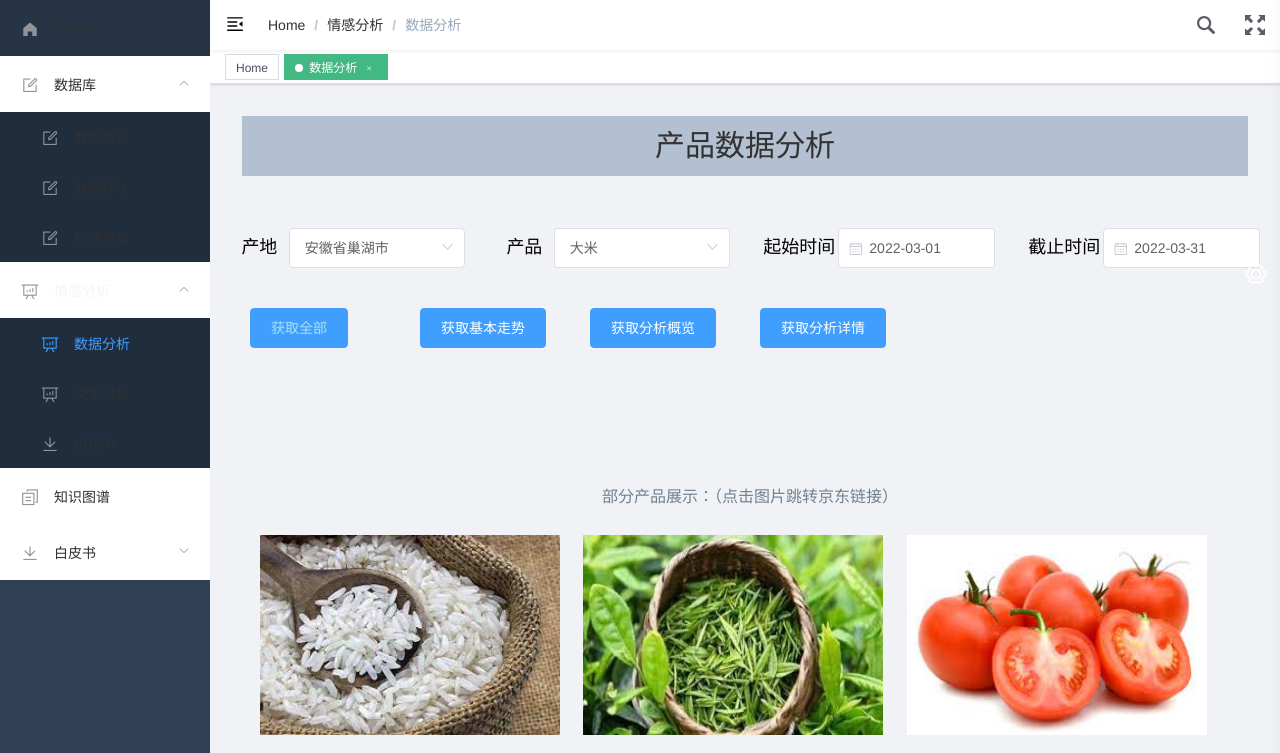
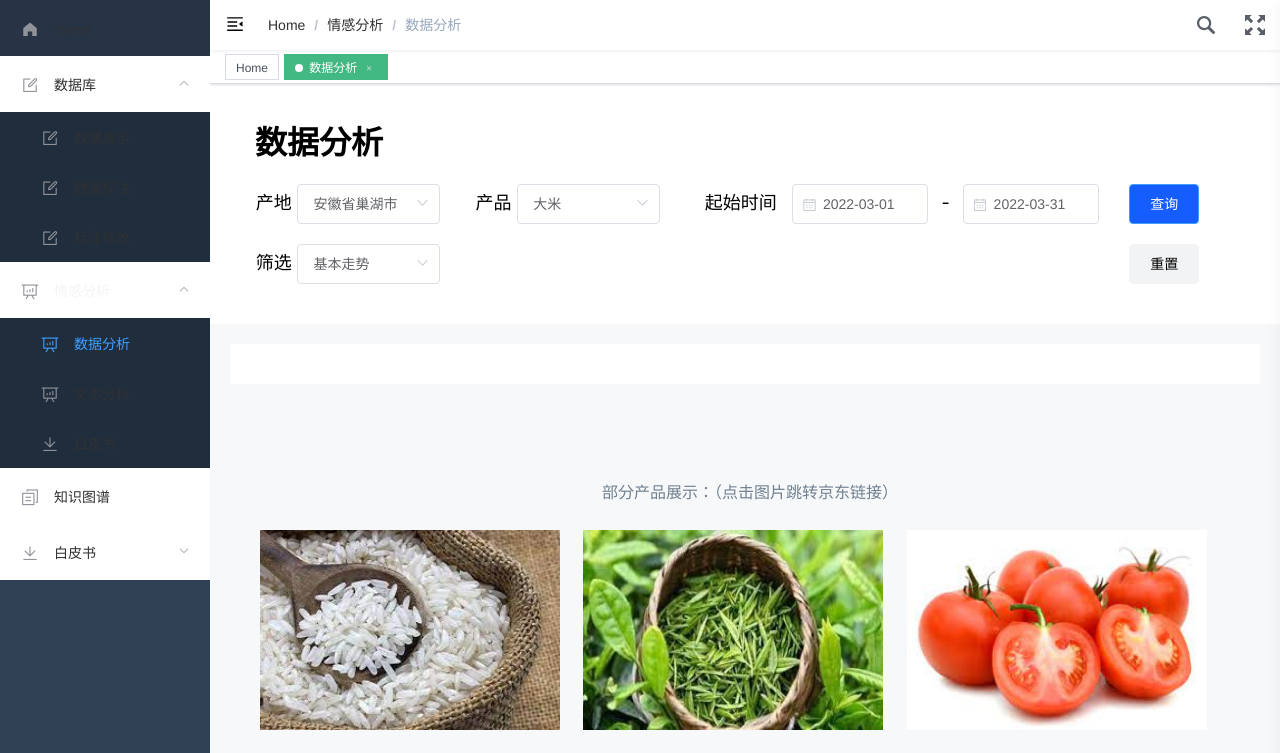
Before and after one commit to gene1974/JDComment_website, a Vue app in the folder frontend/: page /dataAnalysis in a window 1280 px wide. Shown: the top 753 px of the page. Built offline with nearby package versions, Linux system fonts and the light colour scheme.

Commit message:
modify data filtering format

```diff
--- a/frontend/src/views/dataAnalysis/index.vue
+++ b/frontend/src/views/dataAnalysis/index.vue
@@ -1,48 +1,55 @@
 <template>
-    <div style="background: rgb(240, 242, 245);min-width:fit-content;">
-        <div class="home-container"><el-header>产品数据分析</el-header></div>
+    <div style="background:#F7F8FA ;min-width:fit-content;">
+        <!-- <div class="home-container"><el-header>产品数据分析</el-header></div> -->
+        <!-- <div class="home-container"><h1>数据分析</h1></div> -->
 
-        <!-- 选取产地时间 -->
+
+        <!-- <div style="margin: 30px"> -->
         <el-row :gutter="30"  class="dataAnalysisBacground">
-            <!-- <el-row class="fenquxuanzekuangRow" :gutter="30" type="flex" justify="space-around"> -->
-            <el-row class="fenquxuanzekuangRow" :gutter="30" style="margin:20px">
-                <el-col :span="6">
-                    <!-- <el-row type="flex" justify="space-around"> -->
+            <h1 style="margin-left:40px">数据分析</h1>
+            <!-- 选取产地时间 -->
+            <el-row class="fenquxuanzekuangRow" :gutter="30" style="margin-left:20px">
+                <!-- 产地 -->
+                <el-col :span="5">
                     <el-row>
                         <el-col :span="6"><div class="xuanzekuangshuoming">产地</div></el-col>
                         <el-col :span="18">
                             <el-select v-model="chandiValue" placeholder="请选择" @change="chandiValueChange">
                                 <el-option
-                                v-for="item in chandiList"
-                                :key="item"
-                                :label="item"
-                                :value="item">
+                                v-for="item in chandiList" :key="item" :label="item" :value="item">
+                                </el-option>
+                            </el-select>
+                        </el-col>
+                    </el-row>
+                    <el-row style="margin-top: 20px">
+                        <el-col :span="6"><div class="xuanzekuangshuoming">筛选</div></el-col>
+                        <el-col :span="18">
+                            <el-select v-model="analysisChoice" placeholder="请选择" @change="analysisChoiceChange">
+                                <el-option
+                                v-for="item in analysisList" :key="item"  :label="item" :value="item">
                                 </el-option>
                             </el-select>
                         </el-col>
                     </el-row>
                 </el-col>
-                <el-col :span="6">
-                    <!-- <el-row type="flex" justify="space-around"> -->
+                <!-- 产品 -->
+                <el-col :span="5">
                     <el-row>
                         <el-col :span="6"><div class="xuanzekuangshuoming">产品</div></el-col>
                         <el-col :span="18">
                             <el-select v-model="chanpinValue" placeholder="请选择">
                                 <el-option
-                                v-for="item in chanpinList"
-                                :key="item"
-                                :label="item"
-                                :value="item">
+                                v-for="item in chanpinList" :key="item" :label="item" :value="item">
                                 </el-option>
                             </el-select>
                         </el-col>
                     </el-row>
                 </el-col>
-                <el-col :span="6">
-                    <!-- <el-row type="flex" justify="space-around"> -->
+                <!-- 起始时间 -->
+                <el-col :span="10">
                     <el-row>
-                        <el-col :span="8"><div class="xuanzekuangshuoming">起始时间</div></el-col>
-                        <el-col :span="16">
+                        <el-col :span="6"><div class="xuanzekuangshuoming">起始时间</div></el-col>
+                        <el-col :span="8">
                             <el-date-picker
                                 style="width:100%"
                                 v-model="startDate"
@@ -51,13 +58,8 @@
                                 placeholder="选择日期">
                             </el-date-picker>
                         </el-col>
-                    </el-row>
-                </el-col>
-                <el-col :span="6">
-                    <!-- <el-row type="flex" justify="space-around"> -->
-                    <el-row>
-                        <el-col :span="8"><div class="xuanzekuangshuoming">截止时间</div></el-col>
-                        <el-col :span="16">
+                        <el-col :span="2"><div class="xuanzekuangshuoming"> - </div></el-col>
+                        <el-col :span="8">
                             <el-date-picker
                                 style="width:100%"
                                 v-model="endDate"
@@ -68,11 +70,19 @@
                         </el-col>
                     </el-row>
                 </el-col>
+                <el-col :span="2">
+                    <el-row>
+                        <el-button :loading="getDailyInfoLoading" type="primary" @click="clickQuery" class="InfoButton">查询</el-button>
+                    </el-row>
+                    <el-row style="margin-top: 20px">
+                        <el-button :loading="getDailyInfoLoading" type="primary" @click="clickAll" class="ResetButton">重置</el-button>
+                    </el-row>
+                </el-col>
             </el-row>
         </el-row>
 
         <!-- 获取图表按钮 -->
-        <el-row :gutter="30"  class="dataAnalysisBacground" type="flex" justify="center">
+        <!-- <el-row :gutter="30"  class="dataAnalysisBacground" type="flex" justify="center">
             <el-col class="fenquCol" style="margin-left: 30px">
                 <el-row style="margin:20px 10px;">
                     <el-col :span="4">
@@ -89,7 +99,7 @@
                     </el-col>
                 </el-row>
             </el-col>
-        </el-row>
+        </el-row> -->
 
         <!-- <div style="background: rgb(232, 221, 203)"> -->
         <!-- 产地信息，总体评价 -->
@@ -156,7 +166,6 @@
             </div>
         </el-col> -->
 
-
         <!-- 基本走势 -->
         <el-row :gutter="30" style="margin:20px" class="dataAnalysisBacground" >
             <el-col :span="11" v-show="DailyInfoStatus" class="fenquCol">
@@ -222,8 +231,6 @@
                 </el-row>
             </el-col>
         </el-row>
-
-
 
         <!-- 分析详情 -->
         <div v-show="AnalysisDetailStatus" style="background: rgb(240, 242, 245);">
@@ -328,8 +335,6 @@
             </el-row>
         </div>
 
-        <!-- </div> -->
-
         <!-- 产品展示 -->
         <div style="margin: 30px; margin-top: 100px">
             <div style="margin: 10px; margin-left:20px; color:slategrey; text-align: center;">部分产品展示：（点击图片跳转京东链接）</div>
@@ -359,6 +364,8 @@
             <br/>
             <br/>
         </div>
+
+        <!-- </div> -->
     </div>
 </template>
 
@@ -388,6 +395,8 @@
         },
         data() {
         return {
+            analysisChoice:'基本走势',
+            analysisList:['全部信息', '基本走势', '分析概览', '分析详情'],
             chandiValue:'安徽省巢湖市',
             chandiList:['安徽省巢湖市','江西省丰城市','江西省奉新县','江西省井冈山市','江西上饶市万年县','四川省宜宾市屏山县','江西省宜春市上高县','湖北省仙桃市','江西省永新县',],
             chandichanpinDict:{
@@ -440,6 +449,20 @@
         // this.$refs.chart1.initChart('123')
         },
         methods: {
+            clickQuery(){
+                if(this.analysisChoice == '全部信息'){
+                    this.clickAll()
+                }
+                else if(this.analysisChoice == '基本走势'){
+                    this.clickDailyInfo()
+                }
+                else if(this.analysisChoice == '分析概览'){
+                    this.clickAnalysisInfo()
+                }
+                else if(this.analysisChoice == '分析详情'){
+                    this.clickAnalysisDetail()
+                }
+            },
             chandiValueChange(chandiValue){
                 this.chanpinList = this.chandichanpinDict[chandiValue]
             },
@@ -739,7 +762,8 @@ table {
 }
     .home-container {
         padding: 32px;
-        background-color: rgb(240, 242, 245);
+        background-color: #F7F8FA;
+        // background-color: #F2F3F5;
         position: relative;
 
         .chart-wrapper {
@@ -749,20 +773,20 @@ table {
         }
     }
     .el-header, .el-footer {
-        background-color: #B3C0D1;
-        color: #333;
+        background-color: #FFFFFF;
         text-align: center;
         // font-family: "Helvetica Neue",Helvetica,"PingFang SC","Hiragino Sans GB","Microsoft YaHei","微软雅黑",Arial,sans-serif;
         font-size:30px;
         // font-wight:700;
         line-height: 60px;
     }
+    // 情感分析内容
     .dataAnalysisBacground{
-        /* margin-top: 20px; */
-        /* margin-bottom: 20px; */
-        margin: 0px 50px;
-        /* background: white; */
-        /* background: rgb(240, 242, 245); */
+        padding: 20px;
+        // margin: 0px 50px;
+        // margin: 50px;
+        background: white;
+        // background: rgb(240, 242, 245);
     }
     .fenquCol{
         border-radius: 4px;
@@ -785,7 +809,7 @@ table {
         margin-bottom: 20px;
     }
     .fenquxuanzekuangRow{
-        margin-top: 30px;
+        margin-top: 20px;
         margin-bottom: 20px;
     }
     .xuanzekuangshuoming{
@@ -798,9 +822,17 @@ table {
         justify-content: center;
         padding-top: 8px;
     }
-    .DailyInfoButton{
-        display: flex;
-        justify-content: center;
+    .InfoButton{
+        // display: flex;
+        // justify-content: center;
+        background-color: #165DFF;
+    }
+    .ResetButton{
+        // display: flex;
+        // justify-content: center;
+        color: #000000;
+        background-color: #F2F3F5;
+        border-color: #F2F3F5;
     }
     .cardStyle{
         width: 80%;
--- a/frontend/vue.config.js
+++ b/frontend/vue.config.js
@@ -4,7 +4,7 @@ function resolve(dir) {
   return path.join(__dirname, dir)
 }
 
-const name = '农产品情感分析系统'
+const name = '农产品评论观点分析'
 
 module.exports = {
   devServer: {
```
